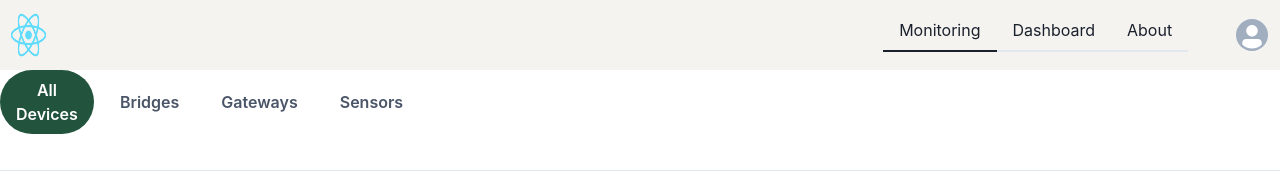
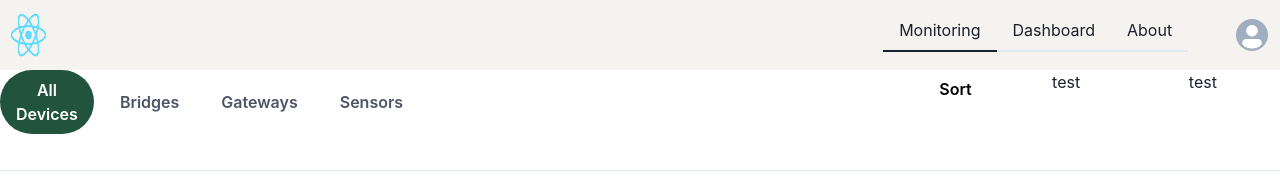
Before and after one commit to mikoMaz/monitoring-via-push-messages, a React (Create React App) app in the folder src/main/webclient/: page /monitoring in a window 1280 px wide. Shown: the top 182 px of the page. Built offline with nearby package versions, Linux system fonts and the light colour scheme.

Commit message:
filter buttons section

```diff
--- /dev/null
+++ b/src/main/webclient/src/components/layout/button-with-icon.tsx
@@ -0,0 +1,23 @@
+import { Button, ButtonProps, theme } from "@chakra-ui/react";
+import { IUIProps } from "../app-main/app-main";
+
+interface IButtonWithIconProps {
+  icon: React.ReactElement;
+  text: string;
+  ui: IUIProps;
+  props?: ButtonProps;
+}
+
+export const ButtonWithIcon = ({
+  text,
+  icon,
+  ui,
+  props,
+}: IButtonWithIconProps) => {
+  return (
+    //ustawic theme
+    <Button leftIcon={icon} {...props} colorScheme={theme.colors.green} color={ui.colors.black} variant="solid">
+      {text}
+    </Button>
+  );
+};
--- a/src/main/webclient/src/components/monitoring-page/components/filter-section-buttons.tsx
+++ b/src/main/webclient/src/components/monitoring-page/components/filter-section-buttons.tsx
@@ -1,11 +1,30 @@
-import { Grid, GridItem } from "@chakra-ui/react";
+import { Button, Grid, GridItem } from "@chakra-ui/react";
+import { ButtonWithIcon } from "../../layout/button-with-icon";
+import { IUIProps } from "../../app-main/app-main";
 
-export const FilterSectionButtons = () => {
+interface IFilterSectionButtonsProps {
+  ui: IUIProps
+}
+
+export const FilterSectionButtons = ({ui}: IFilterSectionButtonsProps) => {
   return (
-    <Grid>
-      <GridItem></GridItem>
-      <GridItem></GridItem>
-      <GridItem></GridItem>
+    <Grid templateColumns="2fr 1fr 2fr 1fr 2fr">
+      <GridItem>
+        <ButtonWithIcon text="Sort" icon={<></>} ui={ui}/>
+        {/* <Button>test</Button> */}
+      </GridItem>
+      <GridItem>
+        <div className="empty-space"/>
+      </GridItem>
+      <GridItem>
+        test
+      </GridItem>
+      <GridItem>
+        <div className="empty-space"/>
+      </GridItem>
+      <GridItem>
+        test
+      </GridItem>
     </Grid>
   );
 };
--- a/src/main/webclient/src/components/monitoring-page/monitoring-page.tsx
+++ b/src/main/webclient/src/components/monitoring-page/monitoring-page.tsx
@@ -12,6 +12,7 @@ import { FilteringHeigth } from "../../types/projectTypes";
 import { FilterSectionContainer } from "./components/filter-section-container";
 import { ViewTypeSelectionTabs } from "./components/view-type-selection-tabs";
 import { IUIProps } from "../app-main/app-main";
+import { FilterSectionButtons } from "./components/filter-section-buttons";
 
 export const MonitoringPage = ({ ...ui }: IUIProps) => {
   const [filteringHeigth, setFilteringHeigth] =
@@ -34,14 +35,16 @@ export const MonitoringPage = ({ ...ui }: IUIProps) => {
   return (
     <Grid templateRows={`100px ${filteringHeigth} 1fr`}>
       <GridItem className="control-panel-buttons">
-        <Grid templateColumns="3fr 3fr 4fr">
+        <Grid templateColumns="3fr 4fr 3fr">
           <GridItem>
             <ViewTypeSelectionTabs {...ui} />
           </GridItem>
           <Grid>
             <div className="empty-space" />
           </Grid>
-          <GridItem></GridItem>
+          <GridItem>
+            <FilterSectionButtons ui={ui} />
+          </GridItem>
         </Grid>
       </GridItem>
       <GridItem className="filter-section">
```
